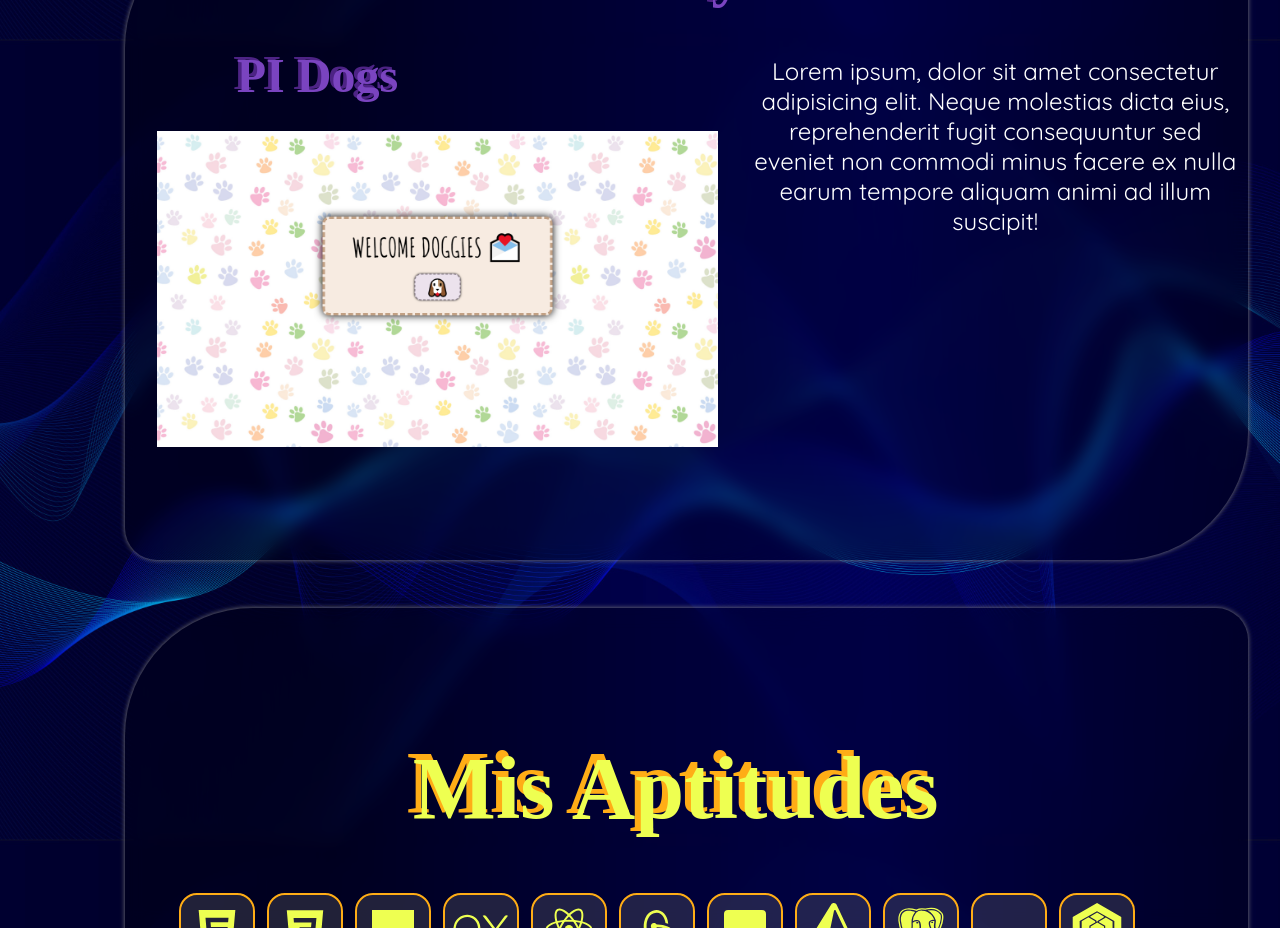
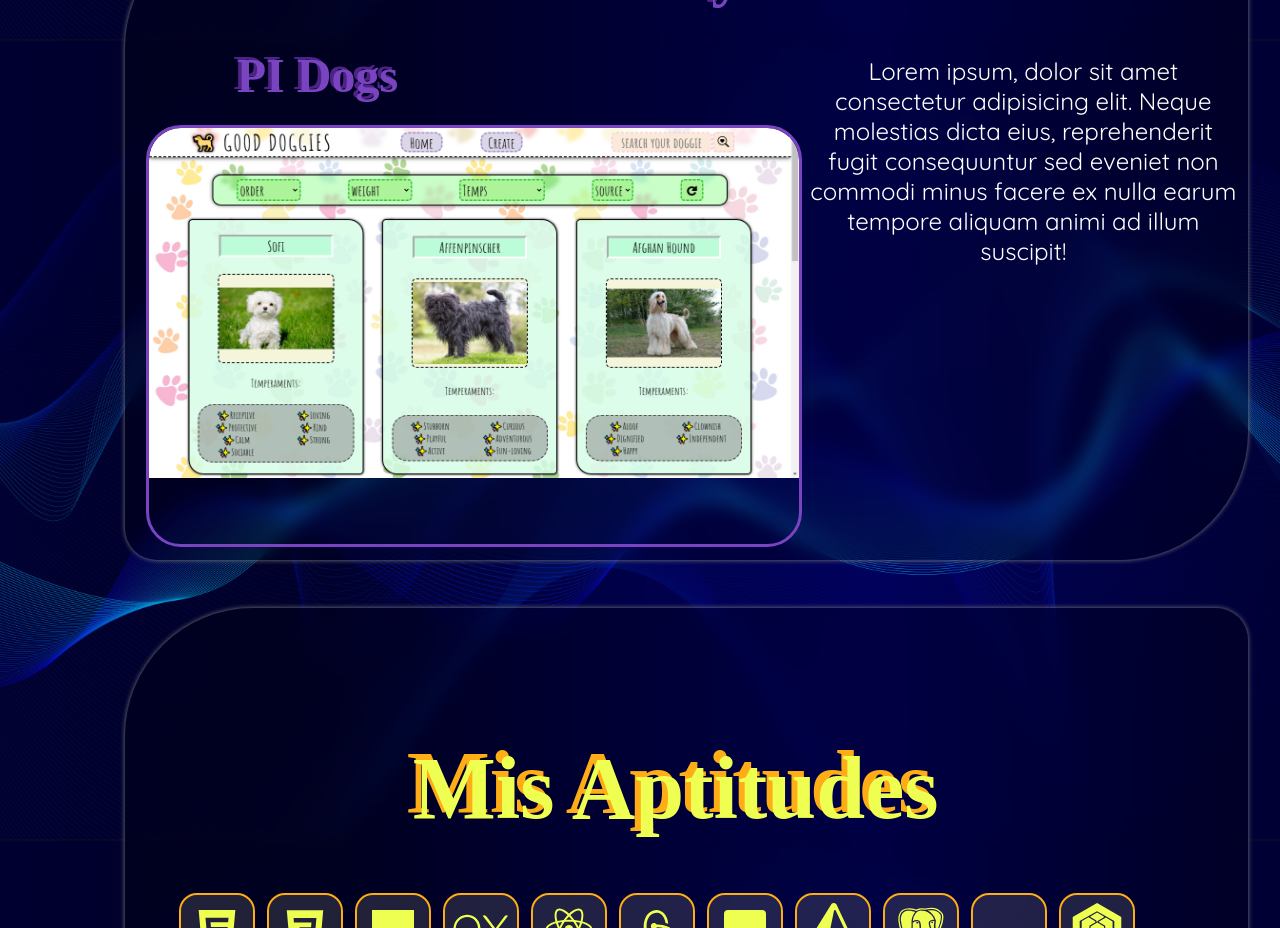
Before and after one commit to Marian-Sofia/Portafolio, a React (Vite) app: page / in a window 1280 px wide. Shown: the part 1560-2488 px from the top of the page. Built offline with nearby package versions, Linux system fonts and the light colour scheme; some icons are missing; a web font is replaced by a local one.

Commit message:
arreglos de la animacion de las fotos

```diff
--- a/src/Components/Proyectos/Proyectos.module.css
+++ b/src/Components/Proyectos/Proyectos.module.css
@@ -5,8 +5,8 @@
     height: 80vh;
     width: auto;
     display: grid;
-    grid-template-columns: 55% 45%;
-    grid-template-rows: 20% 13% 40%;
+    grid-template-columns: 60% 40%;
+    grid-template-rows: 20% 10% 70%;
     border-radius: 8rem 2rem;
     box-shadow: 0 0 5px #7c7c7c;
     scroll-margin-top: 13ex;
@@ -45,52 +45,30 @@
 
 .section{
     grid-row: 3/4;
-    display: flex;
-    width: 35rem;
-    height: auto;
+    width: 650px;
+    margin: 1rem 0 1rem 1.5rem;
     overflow: hidden;
+    border-radius: 2rem;
+    outline: 3px solid #7a44c0;
 }
 
 .ul{
     display: flex;
     padding: 0;
-    width: 200%;
-    /* animation: slide 10s infinite alternate ease-in-out; */
-
+    width: 400%;
+    height: 700px;
+    animation: slide 16s infinite ease-in-out;
 }
 
 .li{
-    width: 50%;
-    margin-left: 2rem;
+    width: 100%;
     list-style: none;
-}
-
-.li:nth-child(1){
-    z-index: 80;
-    position: absolute;
-}
-
-.li:nth-child(2){
-    z-index: 60;
-    position: absolute;
-
-}
-
-.li:nth-child(3){
-    z-index: 40;
-    position: absolute;
-}
-
-.li:nth-child(4){
-    z-index: 20;
-    position: absolute;
 }
 
 .img{
     width: 100%;
+    height: 350px;
 }
-
-
 
 @keyframes slide {
     0% {margin-left: 0%;}
```
